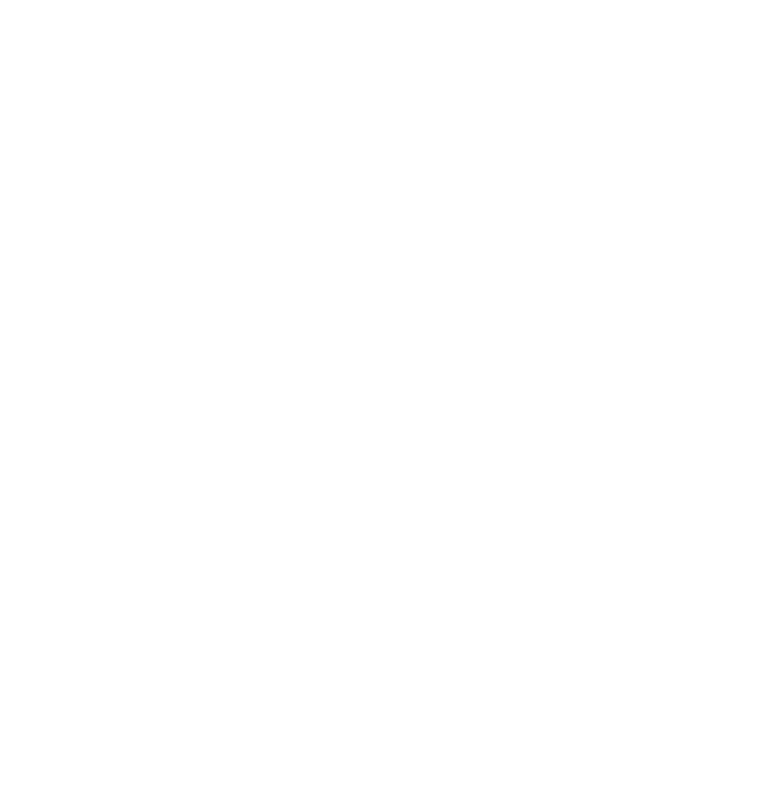
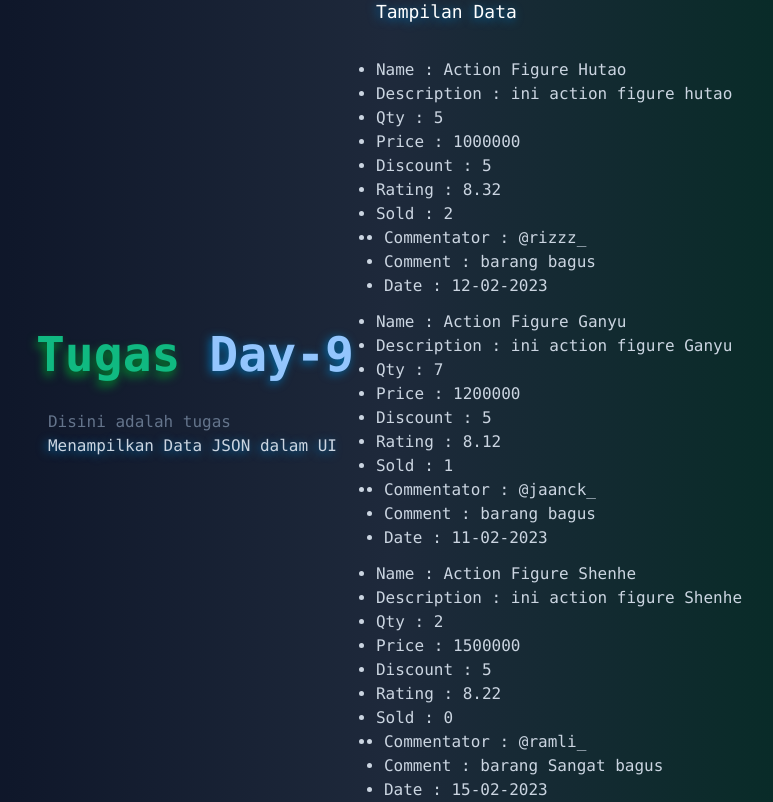
Before and after one commit to fauzanpurwaw/home-work, a Nuxt app: page /day-9 in a window 1280 px wide. Before the commit this address had no page. Shown: the whole page, without its empty margins (251-1024 px from the left). Built offline with nearby package versions, Linux system fonts and the light colour scheme.

Commit message:
add day-9

```diff
--- /dev/null
+++ b/pages/day-9.vue
@@ -0,0 +1,152 @@
+<template>
+    <div class="container">
+        <div class="content w-full h-full mx-auto">
+            <div class="content-day-9">
+                <div class="header">
+                    <h1 class="title">Tugas <span class="pt text-blue-300">Day-9</span></h1>
+                    <div class="deskripsi">
+                        <p>Disini adalah tugas <span class="pt text-slate-300">Menampilkan Data JSON dalam UI</span></p>
+                    </div>
+                </div>
+                <div class="card-day-9">
+                    <h1 class="text-lg pt text-white">Tampilan Data</h1>
+                    <div class="flex flex-row gap-3 mt-5 w-full text-slate-300" ref="listSection">
+                        <div v-html="htmlString">
+
+                        </div>
+                    </div>
+                </div>
+            </div>
+        </div>
+    </div>
+</template>
+<style>
+body {
+    @apply bg-gradient-to-r from-slate-900 from-20% via-slate-800 via-50% to-emerald-950 to-90% font-mono;
+}
+
+.container {
+    @apply mx-auto;
+}
+
+.content-day-9 {
+    height: 100vh;
+    @apply flex sm:flex-row flex-col justify-center items-center w-full p-5 gap-5;
+}
+
+.header {
+    @apply w-80;
+}
+
+.title {
+    text-shadow: -2px 5px 10px rgb(0, 134, 45);
+    @apply text-5xl font-bold text-emerald-500;
+}
+
+.pt {
+    text-shadow: -2px 2px 10px rgb(1, 112, 177);
+}
+
+.deskripsi {
+    @apply p-3 text-slate-500 mt-5;
+}
+
+.card-section {
+    @apply flex flex-wrap gap-5 sm:justify-normal justify-center w-full mt-28;
+}
+
+.card-day-8 {
+    @apply p-6 border border-green-500 rounded-lg bg-gray-800 text-slate-400 max-w-fit w-72 h-96 shadow-lg shadow-emerald-800;
+    min-width: 18rem;
+}
+
+li {
+    list-style: disc;
+}
+</style>
+
+<script>
+export default {
+    data() {
+        return {
+            htmlString: "",
+            products: [
+                {
+                    name: "Action Figure Hutao",
+                    description: "ini action figure hutao",
+                    qty: 5,
+                    price: 1000000,
+                    discount: 5,//percent
+                    // image: "/img/hutao.jpg",
+                    detail: {
+                        comments: {
+                            name: "@rizzz_",
+                            comment: "barang bagus",
+                            date: "12-02-2023"
+                        },
+                        rating: 8.32,
+                        sold: 2
+                    }
+                },
+                {
+                    name: "Action Figure Ganyu",
+                    description: "ini action figure Ganyu",
+                    qty: 7,
+                    price: 1200000,
+                    discount: 5,//percent
+                    // image: "/img/Ganyu.jpg",
+                    detail: {
+                        comments: {
+                            name: "@jaanck_",
+                            comment: "barang bagus",
+                            date: "11-02-2023"
+                        },
+                        rating: 8.12,
+                        sold: 1
+                    }
+                },
+                {
+                    name: "Action Figure Shenhe",
+                    description: "ini action figure Shenhe",
+                    qty: 2,
+                    price: 1500000,
+                    discount: 5,//percent
+                    // image: "/img/Shenhe.jpg",
+                    detail: {
+                        comments: {
+                            name: "@ramli_",
+                            comment: "barang Sangat bagus",
+                            date: "15-02-2023"
+                        },
+                        rating: 8.22,
+                        sold: 0
+                    }
+                },
+            ],
+        }
+    },
+    mounted() {
+        console.log(this.products.length)
+
+        for (let a of this.products) {
+            this.htmlString += "<ol class='mt-3'>";
+            this.htmlString += `<li>Name : ${a.name}</li>`;
+            this.htmlString += `<li>Description : ${a.description}</li>`;
+            this.htmlString += `<li>Qty : ${a.qty}</li>`;
+            this.htmlString += `<li>Price : ${a.price}</li>`;
+            this.htmlString += `<li>Discount : ${a.discount}</li>`;
+            this.htmlString += `<li>Rating : ${a.detail.rating}</li>`;
+            this.htmlString += `<li>Sold : ${a.detail.sold}</li>`;
+            this.htmlString += "<li>";
+            this.htmlString += "<ol class='ml-2'>";
+            this.htmlString += `<li>Commentator : ${a.detail.comments.name}</li>`;
+            this.htmlString += `<li>Comment : ${a.detail.comments.comment}</li>`;
+            this.htmlString += `<li>Date : ${a.detail.comments.date}</li>`;
+            this.htmlString += "</ol>";
+            this.htmlString += "</li>";
+            this.htmlString += "</ol>";
+        }
+    }
+}
+
+</script>
--- a/pages/index.vue
+++ b/pages/index.vue
@@ -14,6 +14,15 @@
               </div>
               <h2 class="text-lg">Day-8</h2>
               <p>Membuat diskon pembelian (JS)</p>
+            </div>
+          </NuxtLink>
+          <NuxtLink to="day-9">
+            <div class="card">
+              <div class="gambar w-full h-auto max-w-full">
+                <img src="" alt="">
+              </div>
+              <h2 class="text-lg">Day-9</h2>
+              <p>Menampilkan Data JSON dalam UI</p>
             </div>
           </NuxtLink>
         </div>
```
